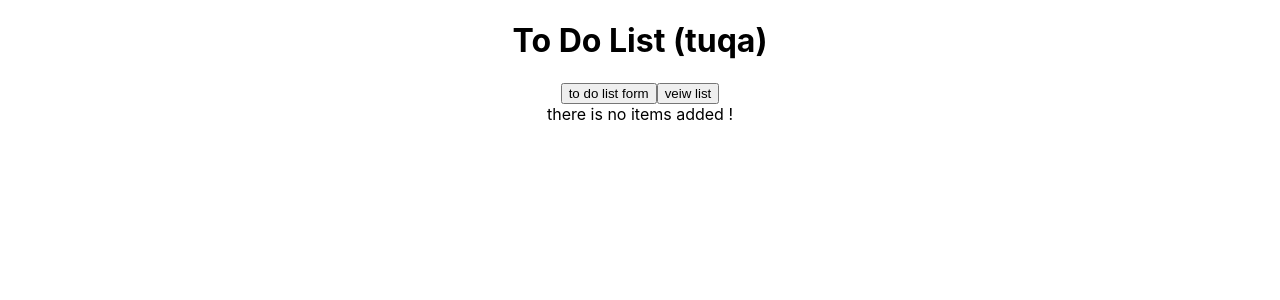
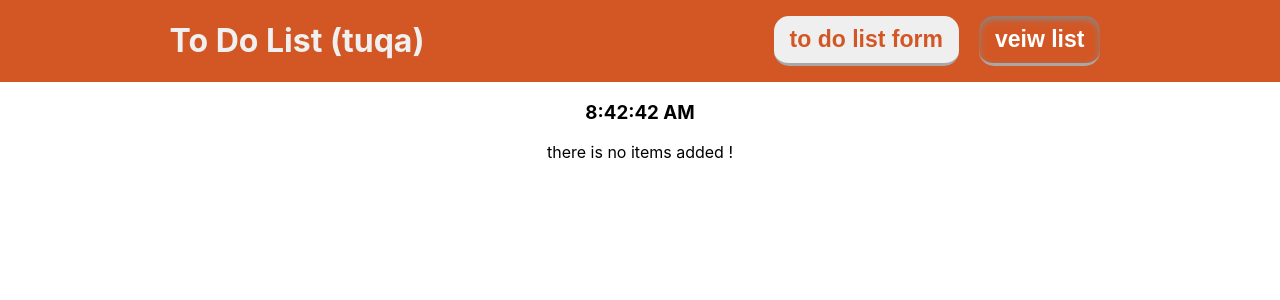
Before and after one commit to meeraqunaibi/to-do-list, a React (Create React App) app: page / in a window 1280 px wide. Both pictures are taken after a click on the button "veiw list". Shown: the top 300 px of the page. Built offline with nearby package versions, Linux system fonts and the light colour scheme.

Commit message:
add the local storge and fix the css

```diff
--- a/src/App.css
+++ b/src/App.css
@@ -1,15 +1,17 @@
 .App {
-  text-align: center;
-  display: flex;
-  flex-direction: column;
-  justify-content: cente
-}
 
-.appbody {
   text-align: center;
   display: flex;
   flex-direction: column;
   justify-content: center;
+}
+
+.appbody {
+
+  display: flex;
+  flex-direction: column;
+  justify-content: center;
+  text-align: center;
   align-items: center;
 
 }
--- a/src/App.jsx
+++ b/src/App.jsx
@@ -1,12 +1,15 @@
-import { useState } from "react";
+import { useEffect, useState } from "react";
 import "./App.css";
 
-import FormPage from "./components/pages/formpage/form.page";
-import LIstViewPage from "./components/pages/listviewpage/listview.page";
+import FormPage from "./pages/pages/formpage/form.page";
+import LIstViewPage from "./pages/pages/listviewpage/listview.page";
 import PopUp from "./components/popup.componant/popup ,componant";
+import Header from "./components/header/header";
 
 function App() {
-  const [items, setItems] = useState([]);
+  const [items, setItems] = useState(
+    JSON.parse(localStorage.getItem("ToDoTtems")) || []
+  );
   const [currentpage, changepage] = useState("form");
   const [popup, changepopup] = useState(false);
   const [deleteornot, changedelete] = useState(false);
@@ -14,13 +17,19 @@ function App() {
   const [iddelete, changeid] = useState();
 
   const addItem = (item) => {
-    setItems([...items, item]);
+    const newItems=[...items, item];
+    setItems(newItems);
+    // sorturgrnt(newItems);
   };
+
+  // const sorturgrnt=(Items)=>{
+  //   const newItems = [...Items].sort((a, b) => (a.urgent > b.urgent ? -1 : 1));
+  //   setItems(newItems);
+  // }
 
   const deletefun = (id) => {
     changeid(id);
     if (deleteornot === true) {
-
       const new_items = items.filter((item) => item.id !== id);
       setItems(new_items);
       changedelete(false);
@@ -38,46 +47,45 @@ function App() {
     changepopup(false);
     changedelete(true);
     deletefun(iddelete);
-
   };
 
-  const sort=(lola)=>{
-    const newItems = [...lola].sort((a, b) =>
-    a.isDone > b.isDone ? 1 : -1,
-  );
+  const sort = (lola) => {
+    const newItems = [...lola].sort((a, b) => (a.isDone > b.isDone ? 1 : -1));
+
     setItems(newItems);
+    // sorturgrnt(newItems);
   };
 
 
   const donefun = (id) => {
-    const newItems = items.map(item => item.id === id ? { ...item, isDone: true } : item);
+    const newItems = items.map((item) =>
+      item.id === id ? { ...item, isDone: true } : item
+    );
 
     setItems(newItems);
     sort(newItems);
-
-
-
   };
 
-
+  useEffect(() => {
+    {
+      items.length === 0 ? (changepage("form")) : (changepage("listview"));
+    }
+  }, []);
 
   return (
     <div className="App">
-      <h1>To Do List (tuqa)</h1>
+      {localStorage.setItem("ToDoTtems", JSON.stringify(items))}
+      <Header changepage={changepage} page={currentpage} />
+
       <div className="appbody">
-
         {/* <Form addItem={addItem} />
         <br/>
         <hr/>
         <List items={items} ondelete={deletefun} /> */}
-        <div>
-          <button onClick={() => changepage("form")}>to do list form</button>
-          <button onClick={() => changepage("listview")}>veiw list </button>
-        </div>
 
         {currentpage === "form" && <FormPage addItem={addItem} />}
         {currentpage === "listview" && (
-          <LIstViewPage items={items} ondelete={deletefun} done={donefun}   />
+          <LIstViewPage items={items} ondelete={deletefun} done={donefun} />
         )}
 
         {console.log(deleteornot, popup)}
@@ -87,7 +95,6 @@ function App() {
             className="popup"
             handleClose={handleClose}
             handledelete={handledelete}
-
           />
         )}
       </div>
--- /dev/null
+++ b/src/components/header/header.css
@@ -0,0 +1,40 @@
+.header {
+  width: 100%;
+  padding: 20;
+  background-color: rgb(211, 87, 37);
+  color: #f0f0f0;
+  display: flex;
+  justify-content: space-around;
+  align-items: center;
+}
+
+.topnav {
+  overflow: hidden;
+  background-color: rgb(211, 87, 37);
+}
+
+.topnav button {
+  margin: 10px;
+  float: left;
+  color: rgb(211, 87, 37);
+  text-align: center;
+  padding: 10px 16px;
+  text-decoration: none;
+  font-size: 23px;
+  font-weight: 700;
+  border: none;
+  border-bottom: 3px solid rgb(170, 167, 167);
+  border-radius: 15px;
+}
+
+.topnav button:hover {
+  background-color: #ddd;
+
+  color: black;
+}
+
+.topnav button.active {
+  background-color: rgb(211, 87, 37);
+  color: white;
+  box-shadow: #888888 0 3px 7px inset;
+}
--- /dev/null
+++ b/src/components/header/header.jsx
@@ -0,0 +1,19 @@
+import "./header.css";
+
+const Header = (props) => {
+  return (
+    <div className="header">
+      <h1>To Do List (tuqa)</h1>
+
+      <div className="topnav">
+        <button className={`${props.page==="form"?"active":""}`} onClick={() => props.changepage("form")}>
+          to do list form
+        </button>
+        <button className={`${props.page==="listview"?"active":""}`} onClick={() => props.changepage("listview")}>
+          veiw list{" "}
+        </button>
+      </div>
+    </div>
+  );
+};
+export default Header;
--- a/src/components/list/list.component.jsx
+++ b/src/components/list/list.component.jsx
@@ -14,21 +14,33 @@ import "./list.css";
 const List = (props) => {
   return (
     <div className="items-list">
-      <ul >
+      <ul>
         {props.items.map((item, index) => (
-          <li key={item.id} className={`rowlist row ${item.urgent?'urgent':''}  ${item.isDone?'done':''}`}>
+          <li
+            key={item.id}
+            className={` row ${item.urgent  ? "urgent" : ""}  ${
+              item.isDone ? "done" : ""
+            }`}
+          >
             <div className="data">
-            <h2>
-              {/* {index + 1}
+              <h2>
+                {/* {index + 1}
               {" - "} */}
-              {item.title ? item.title : "no tiltle"}{" "}
-            </h2>
-            <span>{Catergories.filter(cat=>cat.value ===item.category)[0]?.label}</span> {" "}
+                {item.title ? item.title : "no tiltle"}{" "}
+              </h2>
+              <span>
+                {
+                  Catergories.filter((cat) => cat.value === item.category)[0]
+                    ?.label
+                }
+              </span>{" "}
             </div>
             {/* {item.urgent ? "URGENT" : "non urgent"}/ */}
 
-            <button  onClick={()=>( props.ondelete(item.id))}>Delete</button>
-            <button onClick={() => props.done(item.id)} disabled={item.isDone}>Done</button>
+            <button onClick={() => props.ondelete(item.id)}>Delete</button>
+            <button onClick={() => props.done(item.id)} disabled={item.isDone}>
+              Done
+            </button>
           </li>
         ))}
       </ul>
--- a/src/components/list/list.css
+++ b/src/components/list/list.css
@@ -1,48 +1,49 @@
 .items-list {
-    width: 40%;
-    /* border-top: 2px solid #e3e3e3; */
-    padding: 10px;
-    display: flex;
-    flex-direction: column;
-    justify-content: center;
-    align-items: flex-start;
-    font-size: 20px;
-    font-weight: 700;
+  width: 70%;
+  height: 900px;
 
-
+  /* border-top: 2px solid #e3e3e3; */
+  /* padding: 10px; */
+  display: flex;
+  flex-direction: column;
+  justify-content: flex-start;
+  align-items: flex-start;
+  font-size: 15px;
+  font-weight: 500;
 }
-.rowlist{
-
-    list-style-type: none;
-    display: flex;
-    justify-content: space-between;
-    align-items: center;
-    height: 100px;
-
-
+h2 {
+  margin: 0px;
 }
 
-.row span{
-    font-size:15px;
-    color: gray;
+.items-list .row {
+  height: 50px;
+  list-style-type: none;
+  display: flex;
+  justify-content: space-between;
+  align-items: center;
 }
-
-.urgent{
-    background-color: rgb(189, 63, 63);
-    color: white;
-
-}
-
+/*
 .data{
     display: flex;
     flex-direction: column;
-    justify-content: flex-start;
-    align-items: center;
 
 
+
+} */
+
+.row span {
+  font-size: 15px;
+  color: rgb(192, 190, 190);
+  padding: 0;
 }
 
-.done{
-    background-color: rgb(0, 201, 0);
+.urgent {
+  /* box-shadow: rgb(212, 109, 69) 0 5px 7px inset; */
+  box-shadow: 10px 10px 100px 5px rgb(224, 76, 18) inset;
+  /* color: white;
+    */
+}
 
+.done {
+  background-color: rgb(119, 207, 119);
 }
--- a/src/components/pages/listviewpage/listview.page.jsx
+++ /dev/null
@@ -1,14 +0,0 @@
-import List from "../../list/list.component";
-
-const LIstViewPage = (props) => {
-  return (
-    <div>
-      {props.items.length > 0 ?
-        <List items={props.items} ondelete={props.ondelete} done={props.done}  />
-       :
-        <div>there is no items added !</div>
-      }
-    </div>
-  );
-};
-export default LIstViewPage;
--- a/src/components/pages/formpage/form.page.jsx
+++ b/src/pages/pages/formpage/form.page.jsx
@@ -1,4 +1,4 @@
-import Form from "../../form/form.component";
+import Form from "../../../components/form/form.component";
 
 const FormPage = (props) => {
   return (<Form addItem={props.addItem} />);
--- /dev/null
+++ b/src/pages/pages/listviewpage/listview.page.jsx
@@ -0,0 +1,45 @@
+import { clear } from "@testing-library/user-event/dist/clear";
+import { useEffect, useState } from "react";
+import List from "../../../components/list/list.component";
+
+
+const LIstViewPage = (props) => {
+  const [time, settime] = useState(new Date());
+
+  const handletime = () => {
+    console.log("set a new time ...");
+    settime(new Date());
+  };
+
+  useEffect(() => {
+    console.log("welcome to list view items !");
+
+
+    // const interval1=setInterval(() => {
+    //   console.log("set a new time ...")
+    //   settime(new Date());
+    // }, 1000);
+
+    //or
+
+    const interval1 = setInterval(handletime, 1000);
+
+    return () => {
+      clearInterval(interval1);
+      console.log("clear time");
+
+      console.log("bye bye from list view items !");
+    };
+  }, []);
+  return (
+    <div className="flex">
+      <h3>{time.toLocaleTimeString()}</h3>
+      {props.items.length > 0 ? (
+        <List items={props.items} ondelete={props.ondelete} done={props.done} />
+      ) : (
+        <div>there is no items added !</div>
+      )}
+    </div>
+  );
+};
+export default LIstViewPage;
```
